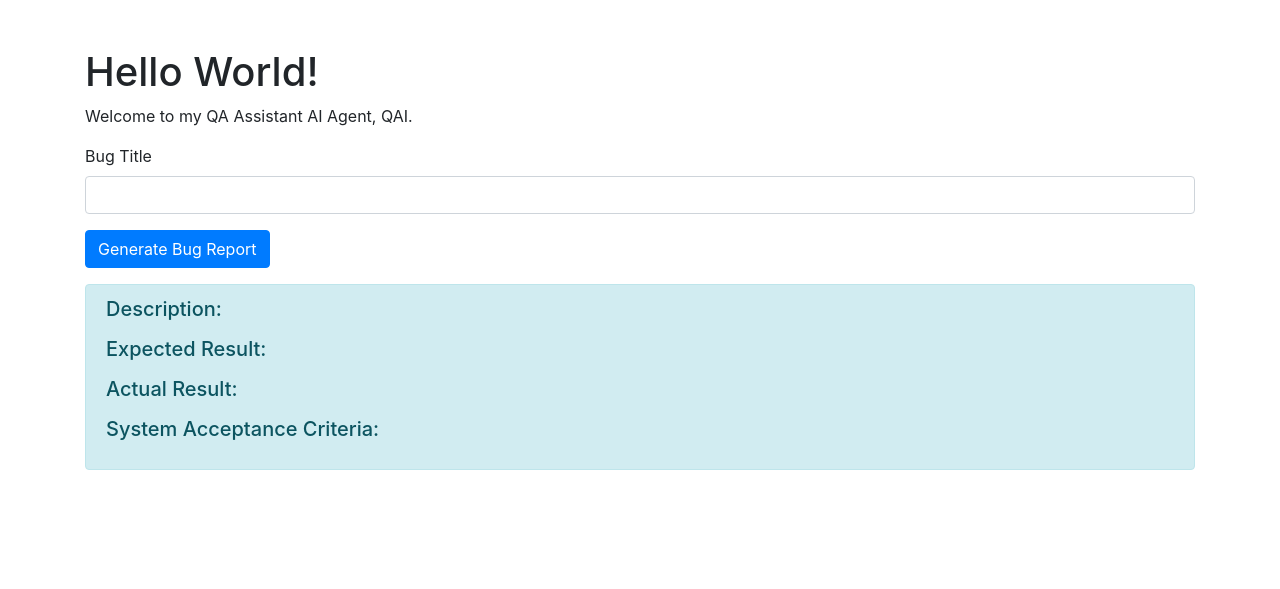
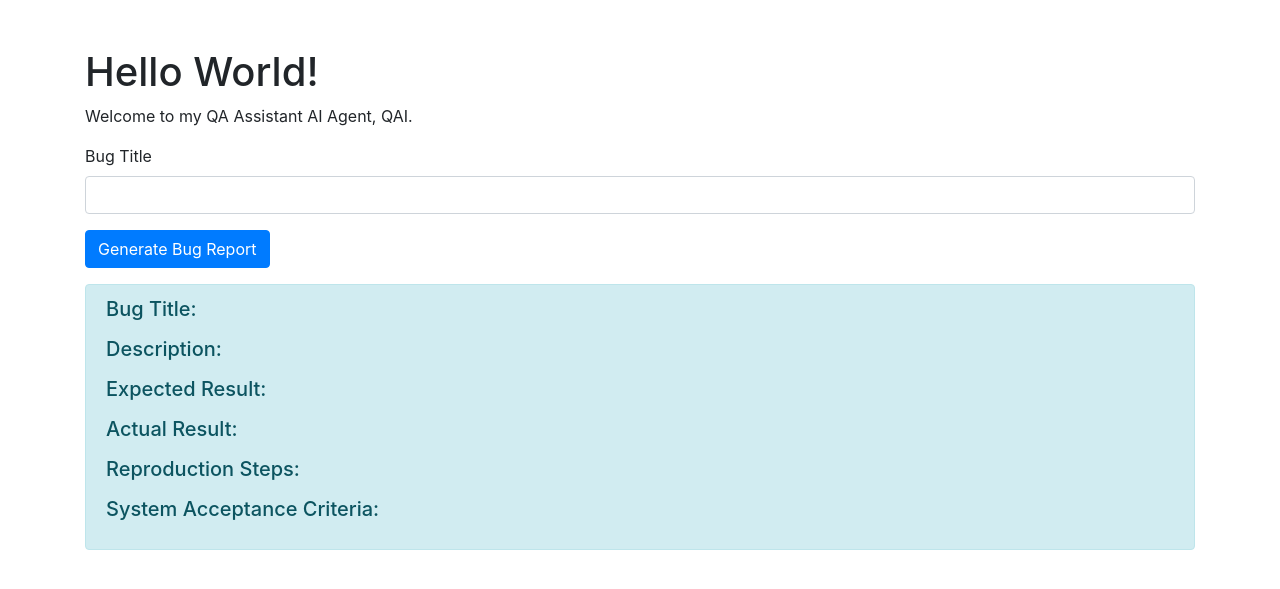
Before and after one commit to ahmedkmadani/QAI, a Flask app: template templates/index.html in a window 1280 px wide. Shown: the top 589 px of the page. Run offline with Flask 3, Linux system fonts and the light colour scheme; the template is opened without the code that fills it: most values are stand-ins (such as "Sample title", 1, 10 or a date in 2020); some libraries are stand-ins or nearby versions.

Commit message:
edit the design

```diff
--- a/templates/index.html
+++ b/templates/index.html
@@ -3,7 +3,7 @@
 <head>
     <meta charset="UTF-8">
     <meta name="viewport" content="width=device-width, initial-scale=1.0">
-    <title>Hello World</title>
+    <title>Hello World!</title>
     <!-- Bootstrap CSS -->
     <link href="https://stackpath.bootstrapcdn.com/bootstrap/4.5.2/css/bootstrap.min.css" rel="stylesheet">
 </head>
@@ -25,6 +25,9 @@
         <div id="responseMessage" class="mt-3">
             {% if response %}
                 <div class="alert alert-info">
+                    <h5>Bug Title:</h5>
+                    <p id="bugTitleDisplay"></p>
+
                     <h5>Description:</h5>
                     <p id="description"></p>
 
@@ -33,6 +36,9 @@
 
                     <h5>Actual Result:</h5>
                     <p id="actualResult"></p>
+
+                    <h5>Reproduction Steps:</h5>
+                    <ul id="reproduceStepsList"></ul>
 
                     <h5>System Acceptance Criteria:</h5>
                     <ul id="acceptanceCriteriaList"></ul>
@@ -44,6 +50,7 @@
             {% endif %}
         </div>
     </div>
+
     <!-- Bootstrap JS and dependencies -->
     <script src="https://code.jquery.com/jquery-3.5.1.slim.min.js"></script>
     <script src="https://cdn.jsdelivr.net/npm/@popperjs/core@2.9.2/dist/umd/popper.min.js"></script>
@@ -52,16 +59,20 @@
         // Check if response is defined and not None
         {% if response %}
             const response = {
+                title: {{ response.title|tojson|safe }},
                 description: {{ response.description|tojson|safe }},
                 expected_result: {{ response.expected_result|tojson|safe }},
                 actual_result: {{ response.actual_result|tojson|safe }},
+                reproduce_steps: {{ response.reproduce_steps|tojson|safe }},
                 system_acceptance_criteria: {{ response.system_acceptance_criteria|tojson|safe }}
             };
         {% else %}
             const response = {
+                title: "",
                 description: "",
                 expected_result: "",
                 actual_result: "",
+                reproduce_steps: [],
                 system_acceptance_criteria: []
             };
         {% endif %}
@@ -81,6 +92,11 @@
             type();
         }
 
+        // Display the bug title
+        if (response.title) {
+            typeText('bugTitleDisplay', response.title, 50);
+        }
+
         // Only type out sections if response is not empty
         if (response.description) {
             typeText('description', response.description, 50);
@@ -90,6 +106,18 @@
         }
         if (response.actual_result) {
             setTimeout(() => typeText('actualResult', response.actual_result, 50), (response.description.length + response.expected_result.length) * 50 + 1000);
+        }
+
+        // Type out the reproduction steps if they exist
+        const reproduceStepsList = document.getElementById('reproduceStepsList');
+        if (response.reproduce_steps && response.reproduce_steps.length > 0) {
+            response.reproduce_steps.forEach((step, index) => {
+                setTimeout(() => {
+                    const li = document.createElement('li');
+                    li.innerText = step;
+                    reproduceStepsList.appendChild(li);
+                }, (response.description.length + response.expected_result.length + response.actual_result.length) * 50 + 1500 + index * 500);
+            });
         }
 
         // Type out the acceptance criteria if it exists
@@ -104,14 +132,5 @@
             });
         }
     </script>
-        <!-- Google tag (gtag.js) -->
-    <script async src="https://www.googletagmanager.com/gtag/js?id=G-VG24NV3H3S"></script>
-    <script>
-    window.dataLayer = window.dataLayer || [];
-    function gtag(){dataLayer.push(arguments);}
-    gtag('js', new Date());
-
-    gtag('config', 'G-VG24NV3H3S');
-    </script>
 </body>
 </html>
```
